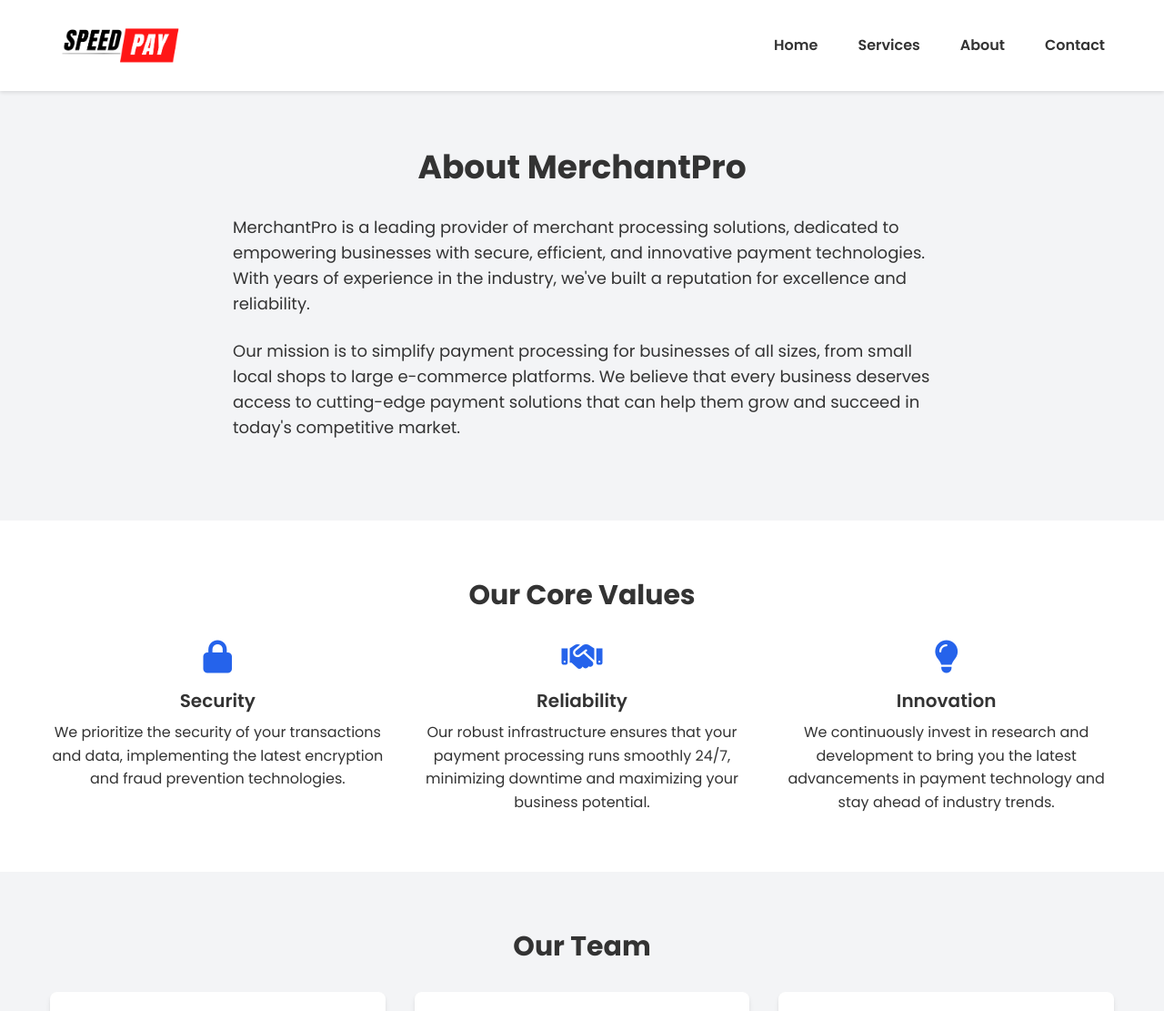
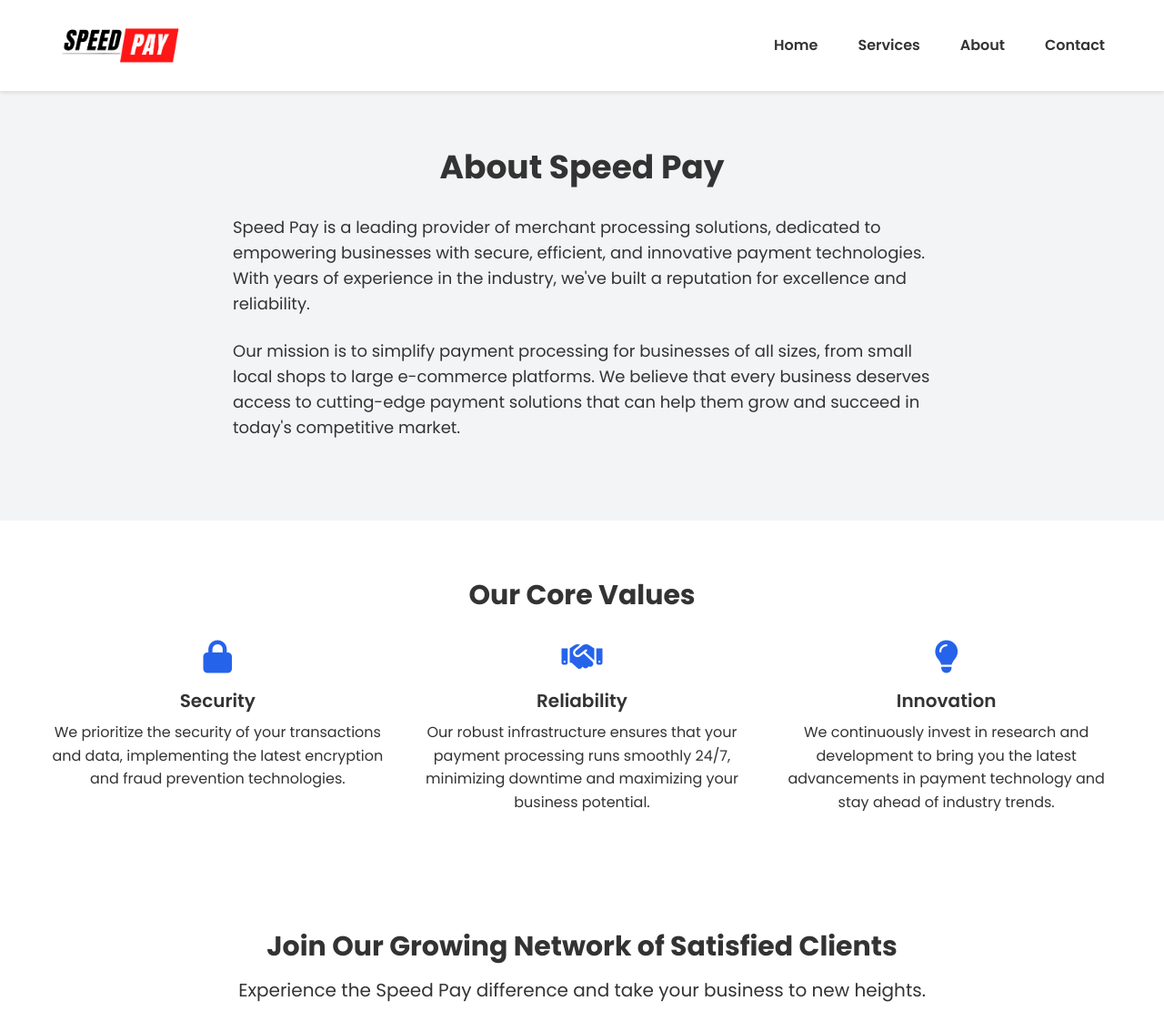
Before and after one commit to 33eerik/speed-pay, a Flask app: page /about in a window 1280 px wide. Shown: the top 1111 px of the page at 91% size. Run offline with Flask 3, Linux system fonts and the light colour scheme; some libraries are stand-ins or nearby versions.

Commit message:
Agent query: Please check if the 'Our Team' section has been removed from the About page. Is the page structure still intact and does it look good without the team section?

```diff
--- a/templates/about.html
+++ b/templates/about.html
@@ -1,14 +1,14 @@
 {% extends "base.html" %}
 
-{% block title %}About Us - MerchantPro{% endblock %}
+{% block title %}About Us - Speed Pay{% endblock %}
 
 {% block content %}
 <section class="py-16 bg-gray-100">
     <div class="container mx-auto px-6">
-        <h1 class="text-4xl font-bold text-center mb-8">About MerchantPro</h1>
+        <h1 class="text-4xl font-bold text-center mb-8">About Speed Pay</h1>
         <div class="max-w-3xl mx-auto">
             <p class="text-lg mb-6">
-                MerchantPro is a leading provider of merchant processing solutions, dedicated to empowering businesses with secure, efficient, and innovative payment technologies. With years of experience in the industry, we've built a reputation for excellence and reliability.
+                Speed Pay is a leading provider of merchant processing solutions, dedicated to empowering businesses with secure, efficient, and innovative payment technologies. With years of experience in the industry, we've built a reputation for excellence and reliability.
             </p>
             <p class="text-lg mb-6">
                 Our mission is to simplify payment processing for businesses of all sizes, from small local shops to large e-commerce platforms. We believe that every business deserves access to cutting-edge payment solutions that can help them grow and succeed in today's competitive market.
@@ -40,33 +40,10 @@
     </div>
 </section>
 
-<section class="py-16 bg-gray-100">
-    <div class="container mx-auto px-6">
-        <h2 class="text-3xl font-bold text-center mb-8">Our Team</h2>
-        <div class="grid grid-cols-1 md:grid-cols-3 gap-8">
-            <div class="bg-white p-6 rounded-lg shadow-md text-center">
-                <img src="https://source.unsplash.com/200x200/?portrait,man" alt="John Doe" class="rounded-full mx-auto mb-4">
-                <h3 class="text-xl font-semibold mb-2">John Doe</h3>
-                <p class="text-gray-600">CEO & Founder</p>
-            </div>
-            <div class="bg-white p-6 rounded-lg shadow-md text-center">
-                <img src="https://source.unsplash.com/200x200/?portrait,woman" alt="Jane Smith" class="rounded-full mx-auto mb-4">
-                <h3 class="text-xl font-semibold mb-2">Jane Smith</h3>
-                <p class="text-gray-600">CTO</p>
-            </div>
-            <div class="bg-white p-6 rounded-lg shadow-md text-center">
-                <img src="https://source.unsplash.com/200x200/?portrait,person" alt="Mike Johnson" class="rounded-full mx-auto mb-4">
-                <h3 class="text-xl font-semibold mb-2">Mike Johnson</h3>
-                <p class="text-gray-600">Head of Customer Support</p>
-            </div>
-        </div>
-    </div>
-</section>
-
 <section class="py-16">
     <div class="container mx-auto px-6 text-center">
         <h2 class="text-3xl font-bold mb-4">Join Our Growing Network of Satisfied Clients</h2>
-        <p class="text-xl mb-8">Experience the MerchantPro difference and take your business to new heights.</p>
+        <p class="text-xl mb-8">Experience the Speed Pay difference and take your business to new heights.</p>
         <a href="{{ url_for('contact') }}" class="bg-blue-600 hover:bg-blue-700 text-white font-bold py-3 px-6 rounded-full text-lg transition duration-300">Get Started Today</a>
     </div>
 </section>
```
